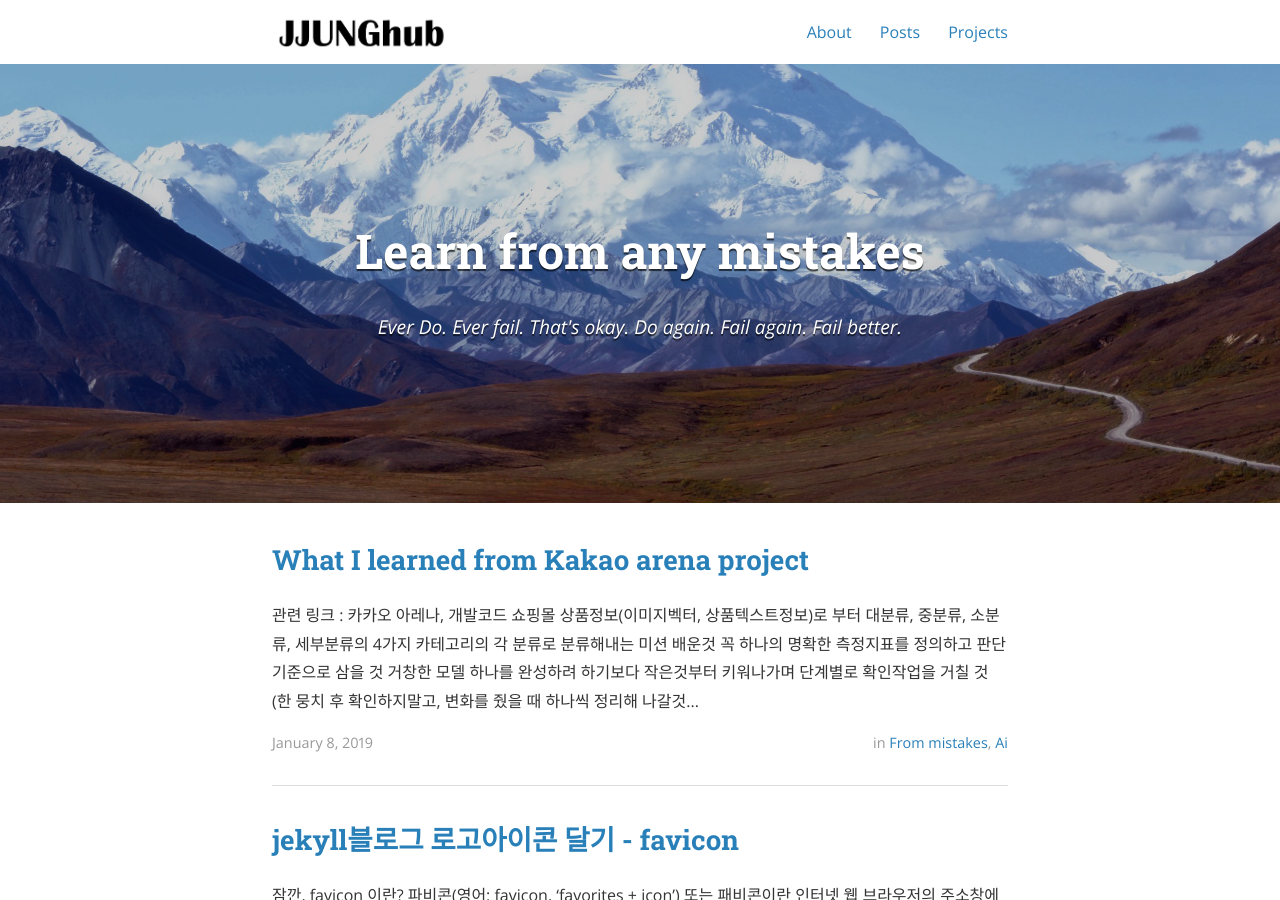
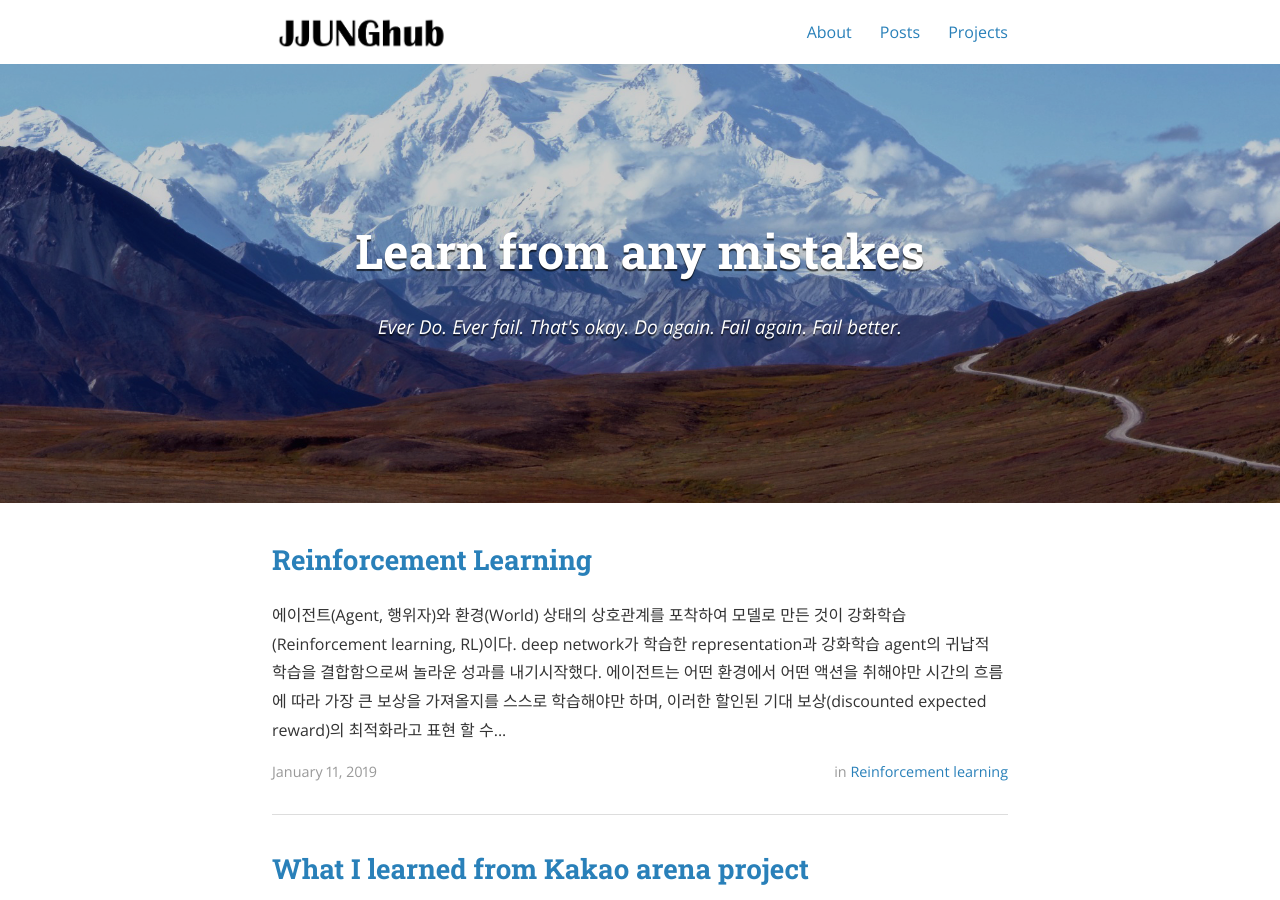
Before and after one commit to jjunghub/blog, a Jekyll site: the page built from index.html, in a window 1280 px wide and 900 px high. Built offline with Jekyll 4.4.1, drawn with Linux system fonts in a browser that asks for light colours; nearby versions of some CDN libraries; the list of posts is cut into pages by our own code.

Commit message:
add post-RFL

```diff
--- /dev/null
+++ b/_posts/2019-01-11-RFL.markdown
@@ -0,0 +1,25 @@
+---
+layout: post
+title:  "Reinforcement Learning"
+date:   2019-01-11 0:00:00
+author: jjung
+categories: ['reinforcement learning']
+tags: ['connecting the dots']
+---
+
+에이전트(Agent, 행위자)와 환경(World) 상태의 상호관계를 포착하여 모델로 만든 것이 강화학습(Reinforcement learning, RL)이다.
+deep network가 학습한 representation과 강화학습 agent의 귀납적 학습을 결합함으로써 놀라운 성과를 내기시작했다.
+
+에이전트는 어떤 환경에서 어떤 액션을 취해야만 시간의 흐름에 따라 가장 큰 보상을 가져올지를 스스로 학습해야만 하며, 이러한 할인된 기대 보상(discounted expected reward)의 최적화라고 표현 할 수 있다.
+
+강화학습의 세가지 요소 :
+1. 액션 의존성 : 각 액션은 다른 보상을 가져온다.
+2. 시간 의존성 : 보상에 대해 지연된 시점에 학습하게 되며, 그 보상은 자주 있는 것이 아니라 sparse하게 주어진다.
+3. 상태 의존성 : 환경의 상태에 따라 어떤 액션에 대한 보상이 좌우된다. 적절한 액션을 취하기 위해 환경의 특성을 이해할 필요가 있다.
+
+정책(policy) : 주어진 호나경의 어떤 상황에서 어떤 에이전트가 취하게 되는 일련의 액션
+
+
+
+1. [multi-armed bandit problem](link:) (action dependency - T, time dependeny - F, context dependency - F)
+  손잡이가 n개인 하나의 밴딧에서 가장 높은 보상을 가져올 손잡이를 선택하도록 학습
```
Also changed, not shown: about.md (+1 -2 lines).
